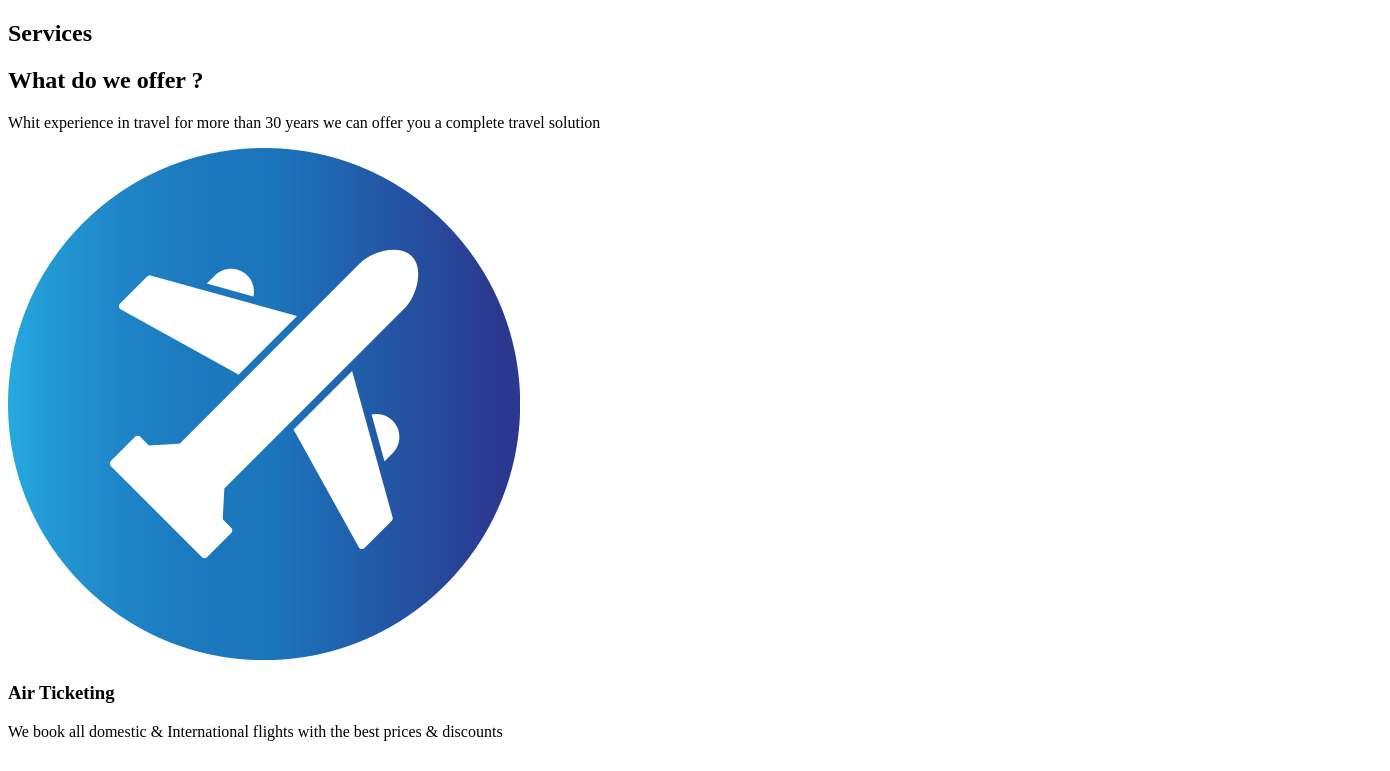
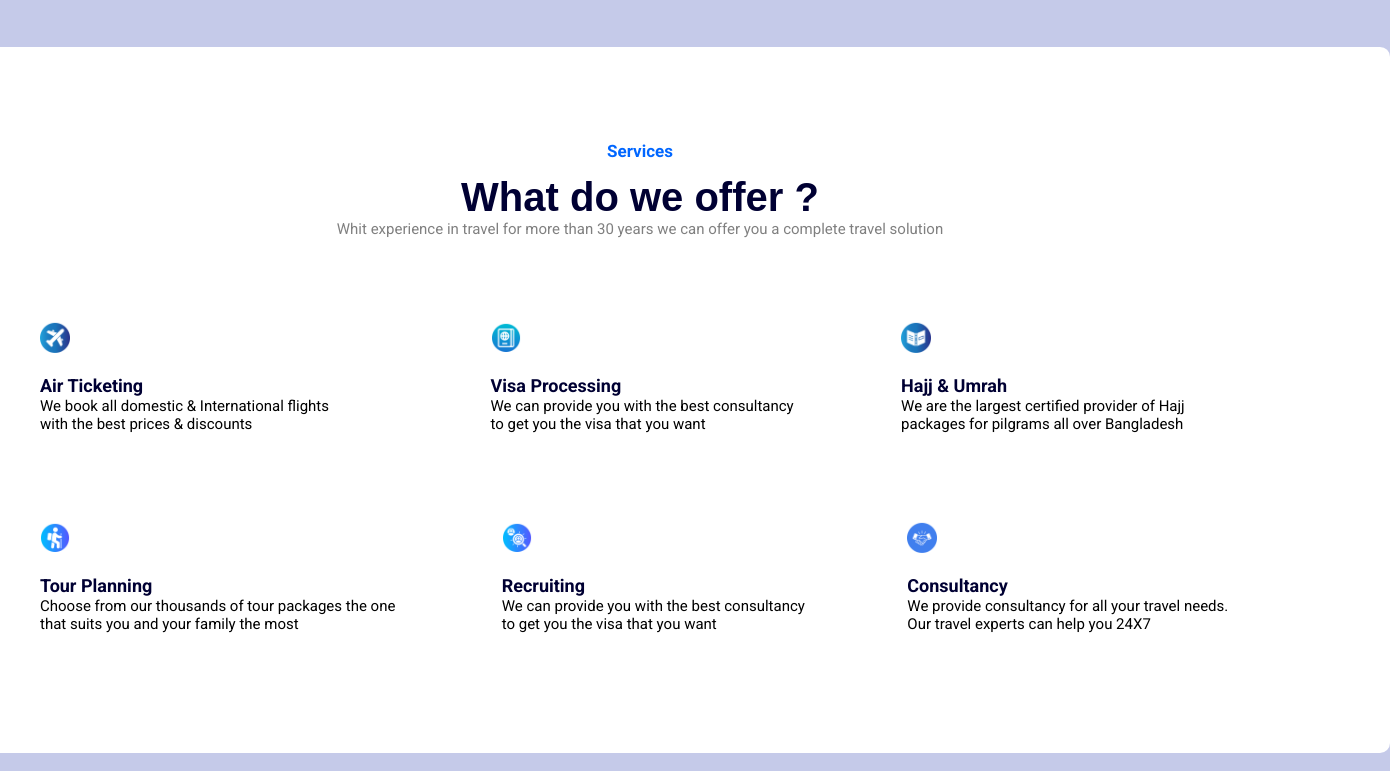
Before and after one commit to Abrilfz-01/image-based-web-project-2, a plain HTML site: page index.html in a window 1280 px wide. Shown: the top 771 px of the page, 1390 px wide, since content can reach past the window. Drawn offline with Linux system fonts and the light colour scheme; a web font is replaced by a local one.

Commit message:
Estilos CSS completados

```diff
--- a/css/styles.css
+++ b/css/styles.css
@@ -1,5 +1,106 @@
 @import url('https://fonts.googleapis.com/css2?family=Roboto:ital,wght@0,100;0,300;0,400;0,500;0,700;0,900;1,100;1,300;1,400;1,500;1,700;1,900&display=swap');
 
-.header h1{
+@import url('https://fonts.googleapis.com/css2?family=Anek+Devanagari:wght@100..800&display=swap');
 
+
+body{
+    background-color: rgb(197, 202, 233);
 }
+
+.box{
+    position: absolute;
+    top: 50%;
+    left: 50%;
+    transform: translate(-50%, -50%);
+    width: 1200px;
+    padding: 80px 150px 80px 150px;
+    background: white;
+    border-radius: 10px;
+}
+
+.box .section1 h1{
+    font-family: "Roboto", sans-serif;
+    color: rgb(0, 102, 255);
+    text-align: center;
+    font-size: 17px;
+}
+
+.box .section1 h2{
+    font-family: "Anek Devanagari", sans-serif;
+    color: rgb(0, 0, 51);
+    text-align: center;
+    font-size: 40px;
+    margin-top: 0;
+    margin-bottom: 0;
+}
+
+.box .section1 p{
+    font-family: "Roboto", sans-serif;
+    text-align: center;
+    margin-top: 0;
+    padding: 0 0 70px 0;
+    font-size: 15px;
+    color: gray;
+}
+
+
+img{
+    width: 30px;
+    height: 30px;
+}
+
+
+.section2{
+    display: flex;
+    margin-bottom: 100px;
+    height: 100px;
+}
+
+.section2 h1{
+    font-family: "Roboto", sans-serif;
+    margin-bottom: 0px;
+    font-size: 18px;
+    color: rgb(0, 0, 51);
+}
+
+.section2 p{
+    font-family: "Roboto", sans-serif;
+    margin-top: 1px;
+    font-size: 15px;
+}
+
+.section2 .avion{
+    margin-right: 150px;
+}
+
+.section2 .visa{
+    margin-right: 100px;
+}
+
+
+.section3 {
+    display: flex;
+    margin-bottom: 50px;
+    height: 100px;
+}
+
+.section3 h1{
+    font-family: "Roboto", sans-serif;
+    margin-bottom: 0px;
+    font-size: 18px;
+    color: rgb(0, 0, 51);
+}
+
+.section3 p{
+    font-family: "Roboto", sans-serif;
+    margin-top: 1px;
+    font-size: 15px;
+}
+
+.section3 .tour{
+    margin-right: 100px;
+}
+
+.section3 .reclutar{
+    margin-right: 100px;
+}
```
